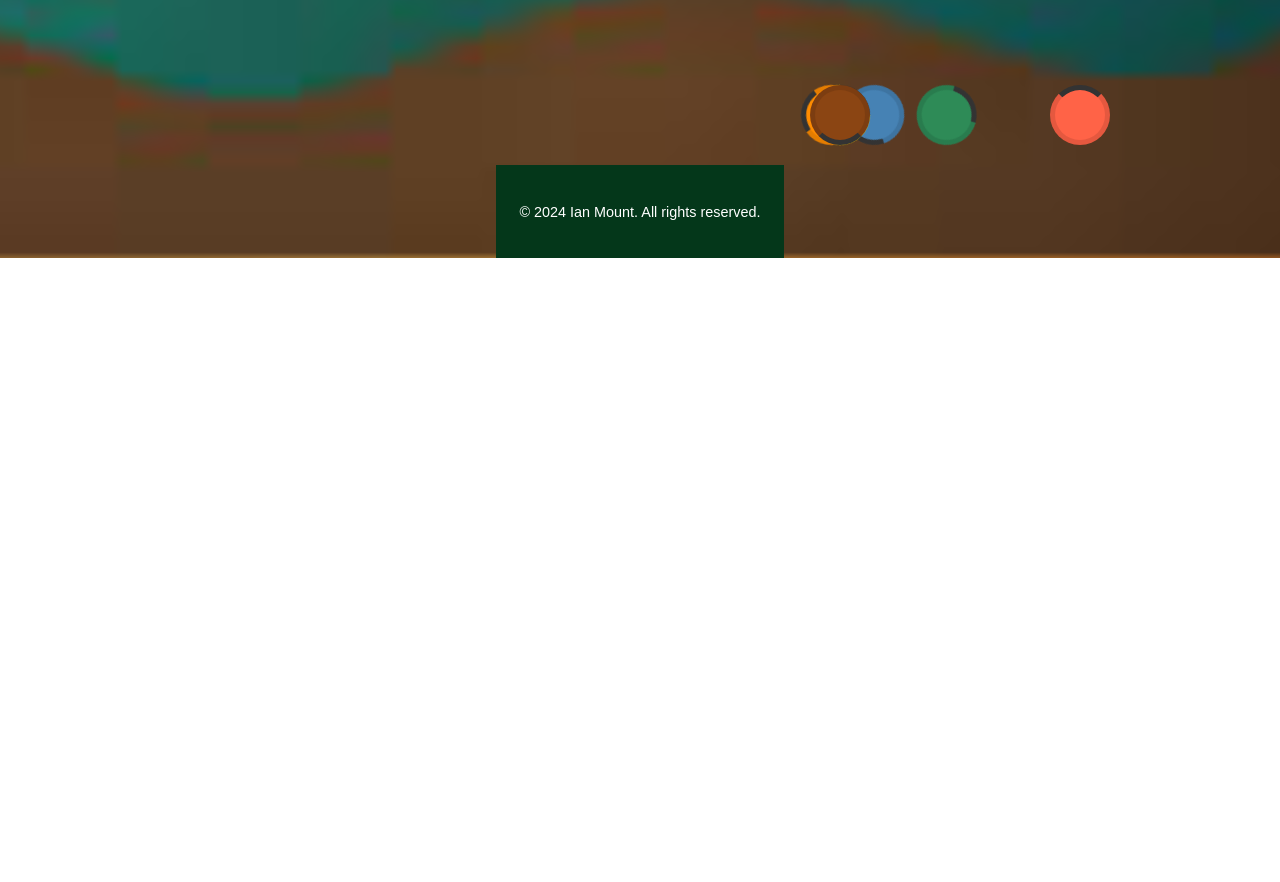
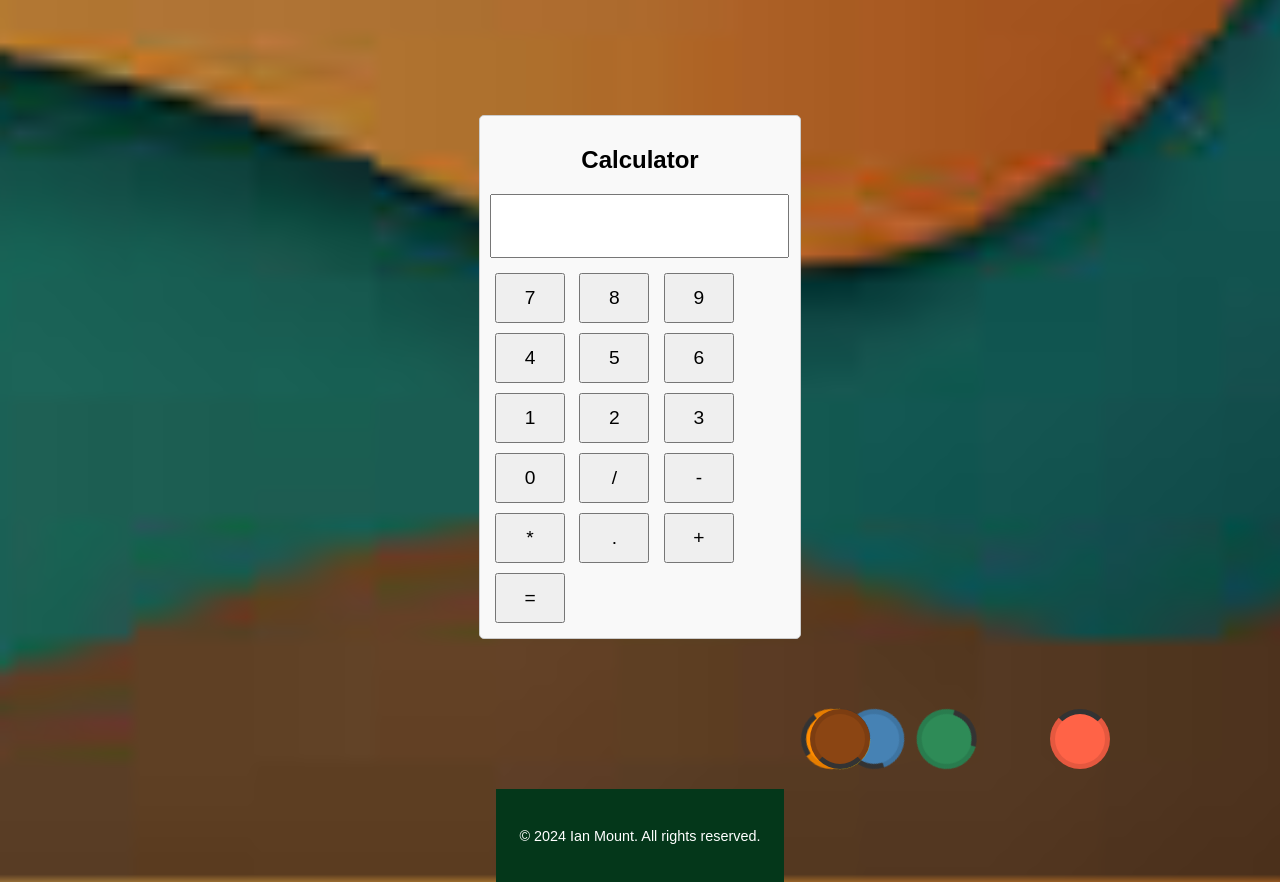
Before and after one commit to Iansogotthis/Portfolio, a website: page extras.html in a window 1280 px wide. Shown: the part 1660-2542 px from the top of the page. Before the commit the page ends 1918 px from the top, so only its background shows below. Drawn offline with Linux system fonts and the light colour scheme.

Commit message:
calculator added

```diff
--- a/extras.html
+++ b/extras.html
@@ -94,6 +94,36 @@
     }
   </style>
   <style>
+    body {
+      font-family: Arial, sans-serif;
+    }
+
+    .calculator {
+      width: 300px;
+      margin: 50px auto;
+      border: 1px solid #ccc;
+      border-radius: 5px;
+      padding: 10px;
+      background-color: #f9f9f9;
+    }
+
+    .calculator input[type="button"] {
+      width: 70px;
+      height: 50px;
+      margin: 5px;
+      font-size: 1.2rem;
+    }
+
+    .calculator input[type="text"] {
+      width: 95%;
+      height: 50px;
+      margin-bottom: 10px;
+      font-size: 1.5rem;
+      text-align: right;
+      padding: 5px;
+    }
+  </style>
+  <style>
     .board {
         display: grid;
         grid-template-columns: repeat(3, 100px);
@@ -117,7 +147,6 @@
   </header>
 
   <main>
-   <body>
     <h1 style="text-align: center">Extras</h1>
     <h2 style="text-align: center">Just a page with some fun tidbits about myself</h2>
 
@@ -210,6 +239,27 @@
     </div>
   </section>
 
+  <section class="calculator">
+    <h2 style="text-align: center;">Calculator</h2>
+    <input type="text" id="display">
+    <input type="button" value="7" onclick="appendToDisplay('7')">
+    <input type="button" value="8" onclick="appendToDisplay('8')">
+    <input type="button" value="9" onclick="appendToDisplay('9')">
+    <input type="button" value="4" onclick="appendToDisplay('4')">
+    <input type="button" value="5" onclick="appendToDisplay('5')">
+    <input type="button" value="6" onclick="appendToDisplay('6')">
+    <br> <!-- Add this line break -->
+    <input type="button" value="1" onclick="appendToDisplay('1')">
+    <input type="button" value="2" onclick="appendToDisplay('2')">
+    <input type="button" value="3" onclick="appendToDisplay('3')">
+    <input type="button" value="0" onclick="appendToDisplay('0')">
+    <input type="button" value="/" onclick="appendToDisplay('/')">
+    <input type="button" value="-" onclick="appendToDisplay('-')">
+    <input type="button" value="*" onclick="appendToDisplay('*')">
+    <input type="button" value="." onclick="appendToDisplay('.')">
+    <input type="button" value="+" onclick="appendToDisplay('+')">
+    <input type="button" value="=" onclick="calculate()">
+  </section>
   <script>
     document.addEventListener('DOMContentLoaded', function() {
         const board = document.getElementById('board');
@@ -262,6 +312,21 @@
         }
     });
 </script>
+<script>
+  function appendToDisplay(value) {
+    document.getElementById('display').value += value;
+  }
+
+  function calculate() {
+    try {
+      const result = eval(document.getElementById('display').value);
+      document.getElementById('display').value = result;
+    } catch (error) {
+      document.getElementById('display').value = 'Error';
+    }
+  }
+</script>
+
   <div class="spinner-container">
     <div class="spinner red-circle"></div>
     <div class="spinner green-circle"></div>
@@ -270,6 +335,7 @@
     <div class="spinner orange-circle"></div>
     <div class="spinner brown-circle"></div>
   </div>
+
   <footer>
     <p>&copy; 2024 Ian Mount. All rights reserved.</p>
   </footer>
```
Lines whose indentation alone changed are shown as unchanged.
